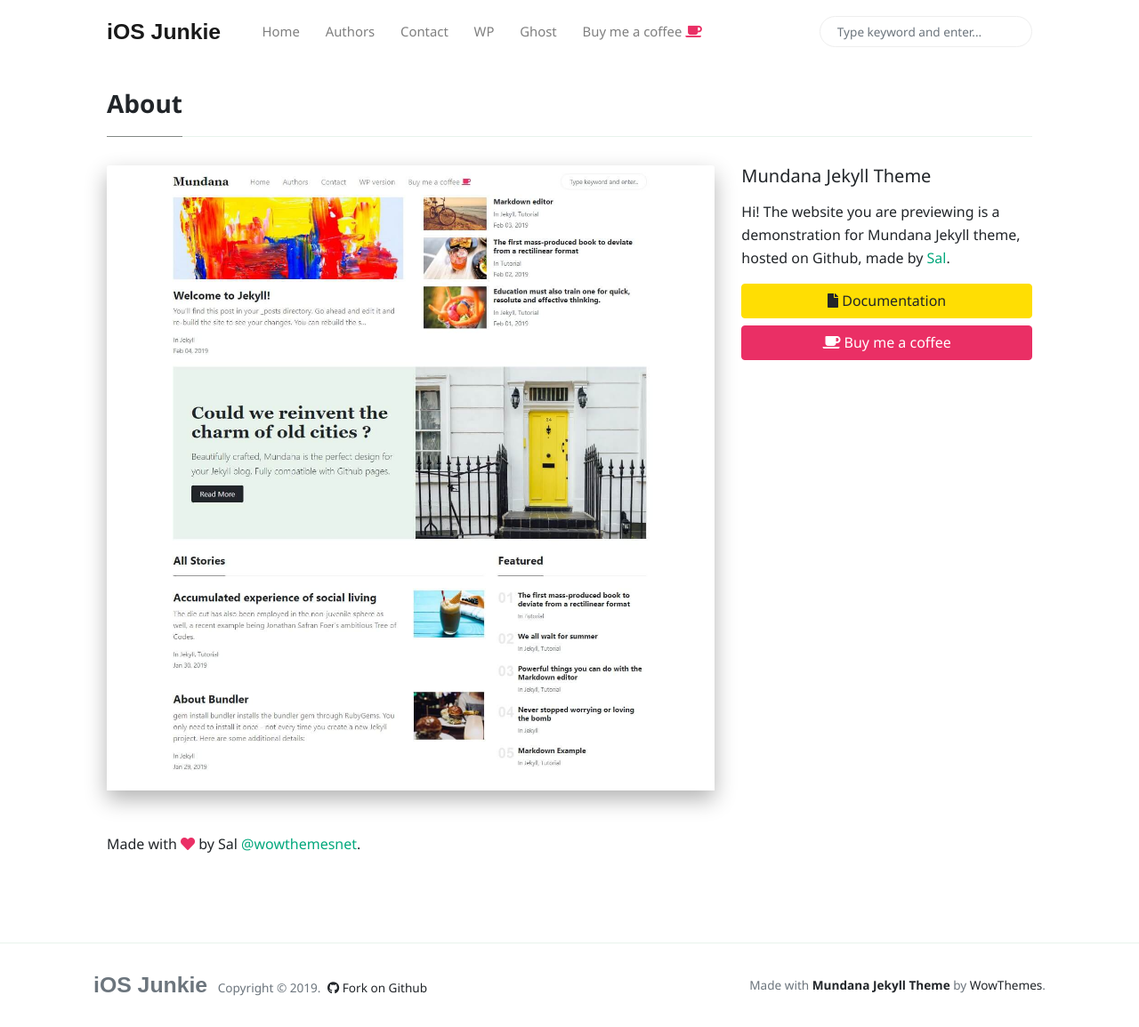
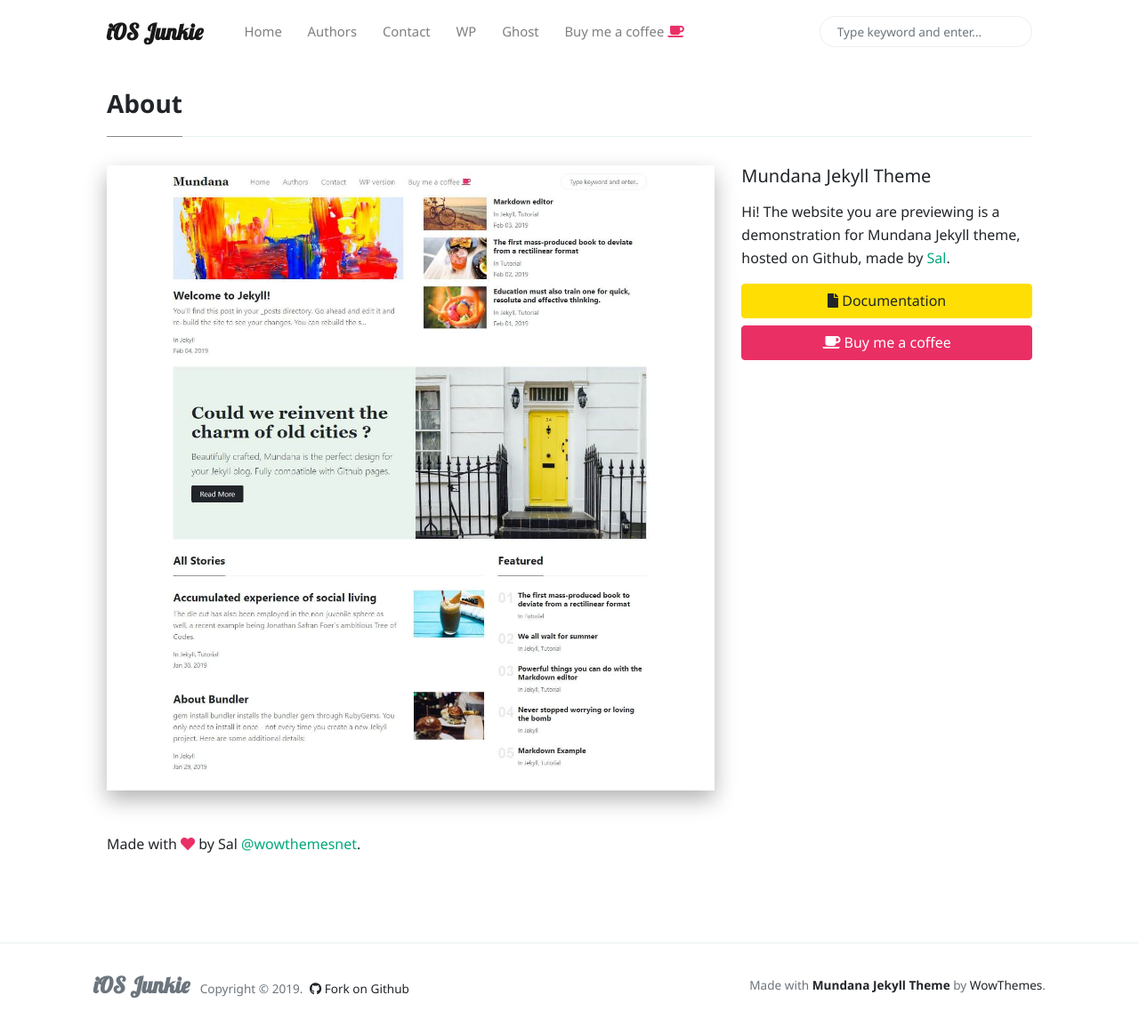
Before and after one commit to fluttergeek/blog, a Jekyll site: the page built from _pages/about.md, in a window 1280 px wide and 1155 px high. Shown: the whole window at 89% size. Built offline with Jekyll 4.4.1, drawn with Linux system fonts in a browser that asks for light colours; nearby versions of some CDN libraries; some web fonts are replaced; comment, search, counter and statistics services are not loaded.

Commit message:
Changes in font

```diff
--- a/assets/css/theme.css
+++ b/assets/css/theme.css
@@ -1,7 +1,8 @@
 /*!
  * Mundana Jekyll Theme (https://www.wowthemes.net/mundana-jekyll-theme/)
  */
- @import url(http://allfont.net/allfont.css?fonts=lobster);
+
+@import url(https://fonts.googleapis.com/css?family=Lobster&display=swap);
 
 body {
 	overflow-x:hidden;
@@ -206,7 +207,7 @@ a.text-dark:hover {
 .navbar-brand {
 	margin-right:2rem;
 	font-size:1.55rem;
-    font-family:'Lobster', arial;
+    font-family:'Lobster', Georgia,Times,"Times New Roman",serif;
 }
 .dropdown-item {
 	font-weight:400;
```
